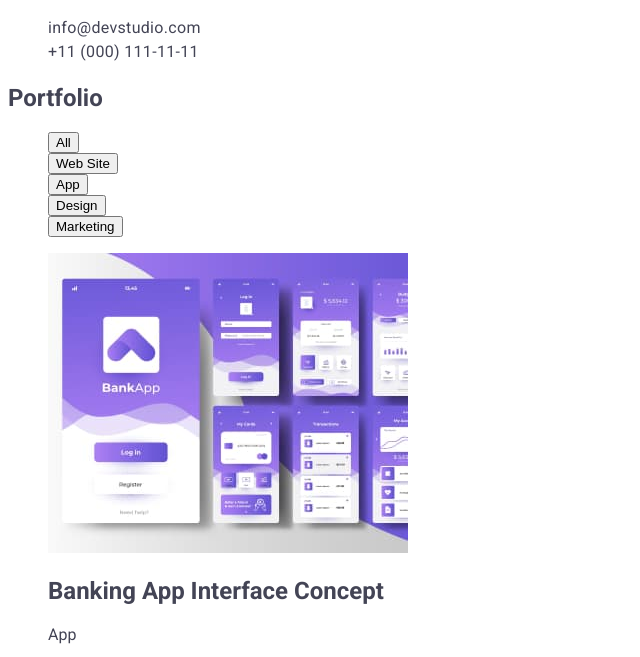
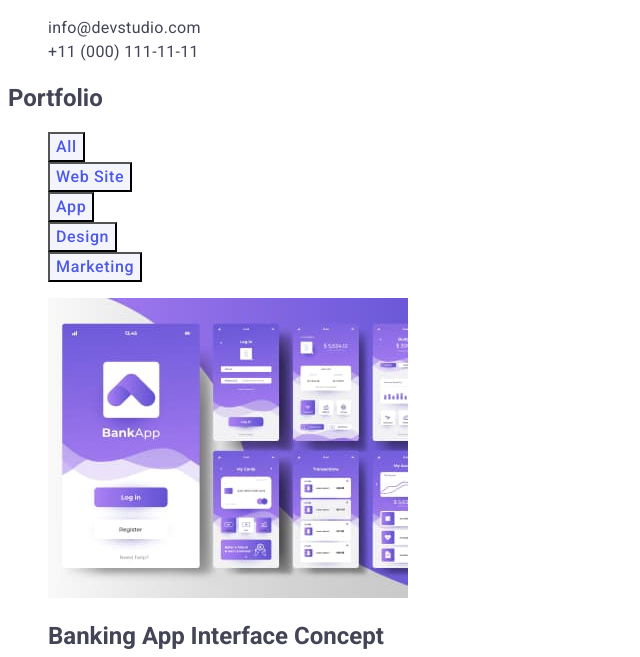
Before and after one commit to Lutskyi/goit-markup-hw-02, a plain HTML site: page portfolio.html in a window 1280 px wide. Shown: the part 136-793 px from the top of the page, without its empty margins (0-640 px from the left). Drawn offline with Linux system fonts and the light colour scheme.

Commit message:
portfolio_5

```diff
--- a/css/styles.css
+++ b/css/styles.css
@@ -137,7 +137,7 @@ body {
   line-height: 1.5;
   letter-spacing: 0.02em;
 }
-.link.button {
+.click.button {
   color: #4d5ae5;
   background-color: #f4f4fd;
   font-family: 'Roboto', sans-serif;
--- a/portfolio.html
+++ b/portfolio.html
@@ -51,19 +51,19 @@
         <h1>Portfolio</h1>
         <ul class="list">
           <li>
-            <button type="button">All</button>
+            <button class="click button" type="button">All</button>
           </li>
           <li>
-            <button type="button">Web Site</button>
+            <button class="click button" type="button">Web Site</button>
           </li>
           <li>
-            <button type="button">App</button>
+            <button class="click button" type="button">App</button>
           </li>
           <li>
-            <button type="button">Design</button>
+            <button class="click button" type="button">Design</button>
           </li>
           <li>
-            <button type="button">Marketing</button>
+            <button class="click button" type="button">Marketing</button>
           </li>
         </ul>
         <ul class="list">
@@ -121,7 +121,7 @@
       <a class="link logo" href="./index.html"
         >Web<span class="end link color">Studio</span></a
       >
-      <p>
+      <p class="end text">
         Increase the flow of customers and sales for your business with digital
         marketing & growth solutions.
       </p>
```
